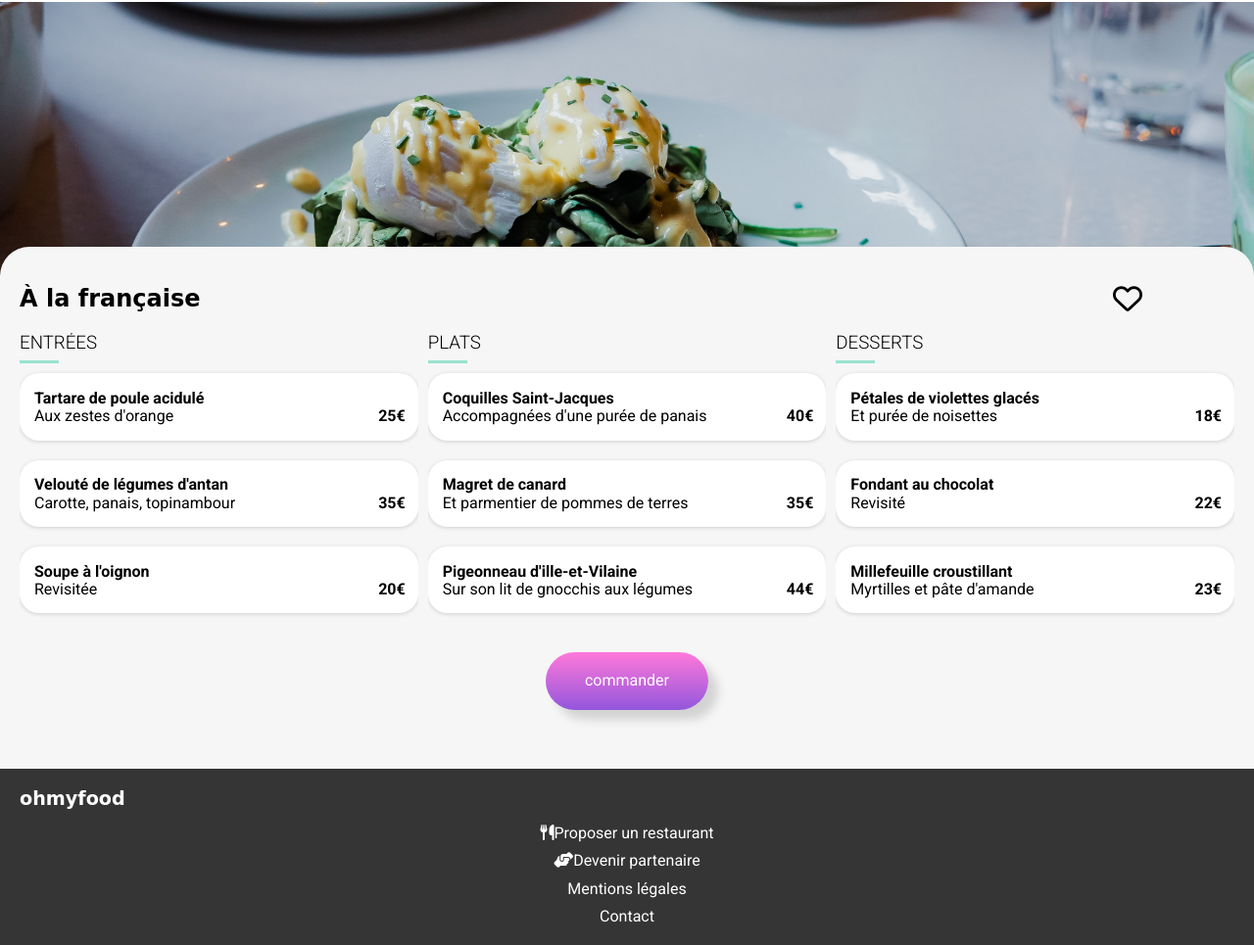
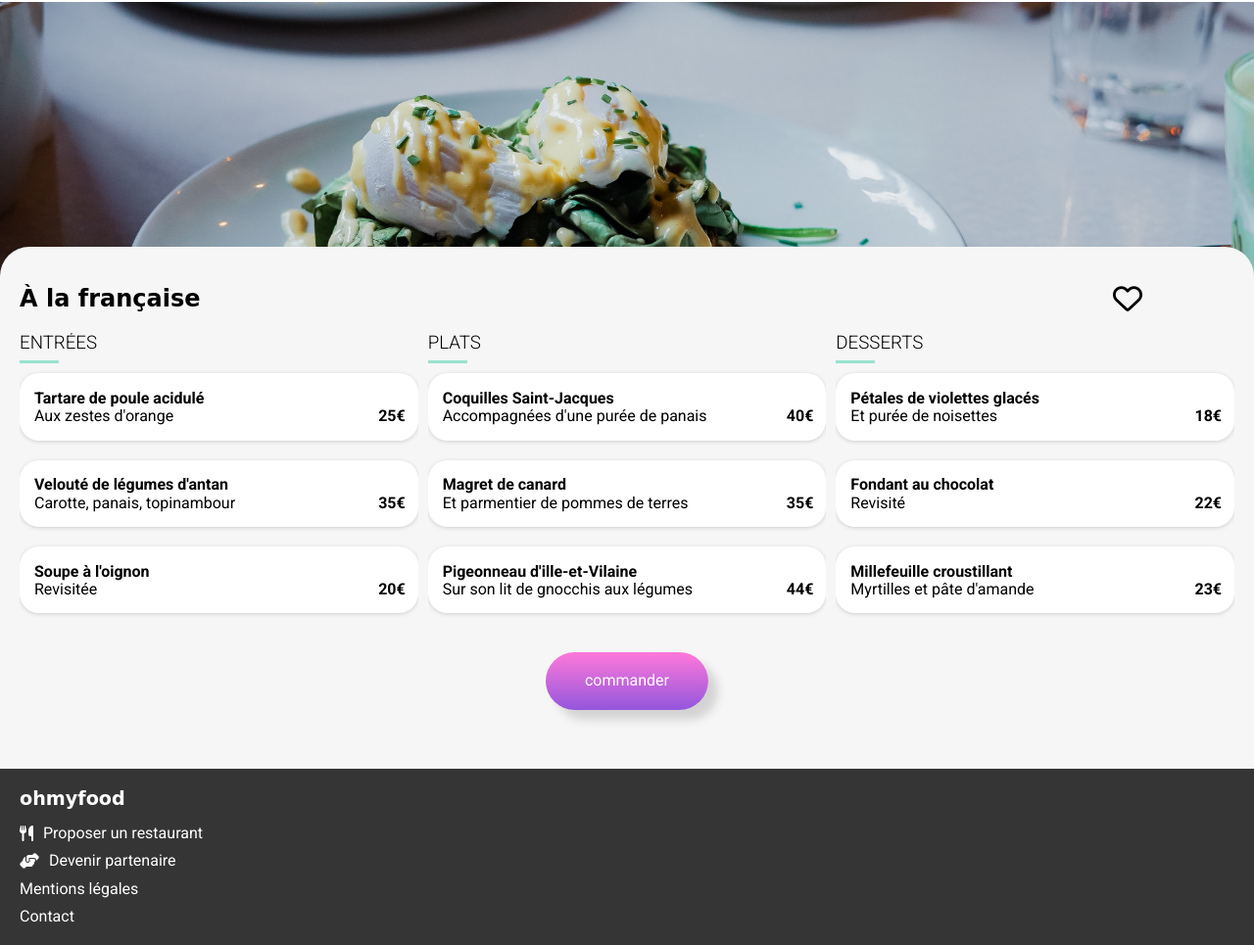
Before and after one commit to soumiaTehami/ohmyfood, a website: page menu/A-la-française.html in a window 1280 px wide. Shown: the part 38-1003 px from the top of the page at 98% size. Drawn offline with Linux system fonts and the light colour scheme; a web font is replaced by a local one.

Commit message:
code final

```diff
--- a/menu/A-la-française.html
+++ b/menu/A-la-française.html
@@ -149,11 +149,11 @@
   <footer class="footer">
     <h2 class="footer__logo">ohmyfood</h2>
     <nav class="footer__nav">
-      <ul class="footer__list">
-        <li><i class="fas fa-utensils"></i><a href="#">Proposer un restaurant</a></li>
-        <li><i class="fas fa-hands-helping"></i><a href="#">Devenir partenaire</a></li>
-        <li><a href="#">Mentions légales</a></li>
-        <li><a href="mailto:sou_mia_46@hotmail.fr">Contact</a></li>
+      <ul >
+        <li class="footer__list"><i class="fas fa-utensils"></i><a href="#">Proposer un restaurant</a></li>
+        <li class="footer__list"><i class="fas fa-hands-helping"></i><a href="#">Devenir partenaire</a></li>
+        <li class="footer__list"><a href="#">Mentions légales</a></li>
+        <li class="footer__list"><a href="mailto:sou_mia_46@hotmail.fr">Contact</a></li>
       </ul>
     </nav>
   </footer>
```
Also changed, not shown: menu/La-note-enchante.html (+5 -5 lines), menu/La-palette-du-gout.html (+5 -5 lines), menu/Le-delice-des-sens.html (+5 -5 lines).
